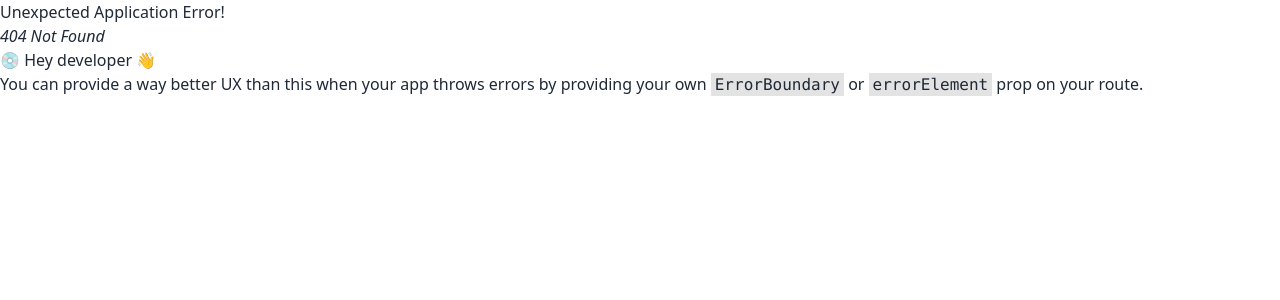
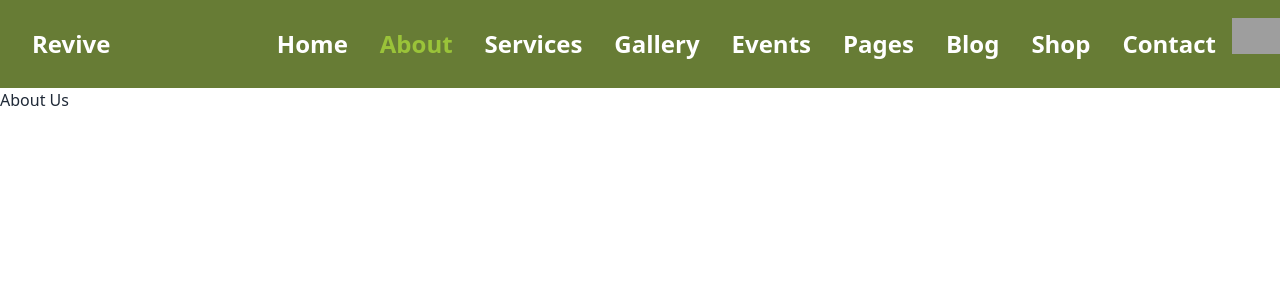
Before and after one commit to DevelopersZone06/revive-client, a React (Vite) app: page /about in a window 1280 px wide. Before the commit this address had no page. Shown: the top 300 px of the page. Built offline with nearby package versions, Linux system fonts and the light colour scheme; grey boxes are pictures that could not be loaded.

Commit message:
create about page on project

```diff
--- /dev/null
+++ b/src/Pages/About/About.jsx
@@ -0,0 +1,11 @@
+
+
+const About = () => {
+    return (
+        <div>
+        <h1>About Us</h1>
+        </div>
+    );
+};
+
+export default About;
--- a/src/main.jsx
+++ b/src/main.jsx
@@ -6,6 +6,7 @@ import Root from "./Layout/Root/Root";
 import Login from "./Pages/Login/Login";
 import Home from "./Pages/Home/Home";
 import SignUp from "./Pages/SignUp/SignUp";
+import About from "./Pages/About/About";
 
 const router = createBrowserRouter([
   {
@@ -15,6 +16,10 @@ const router = createBrowserRouter([
       {
         path: "/",
         element: <Home></Home>,
+      },
+      {
+        path: '/about',
+        element: <About />
       },
       {
         path: "/login",
```
